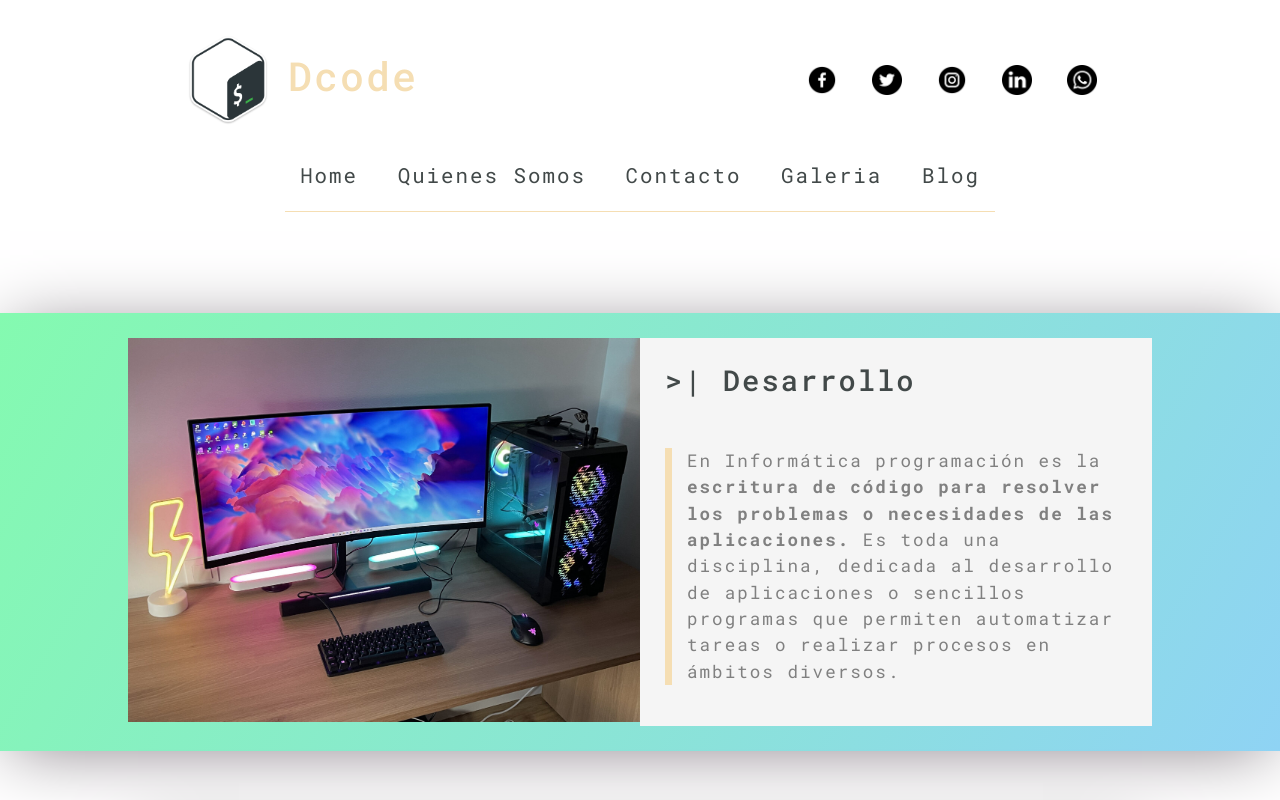
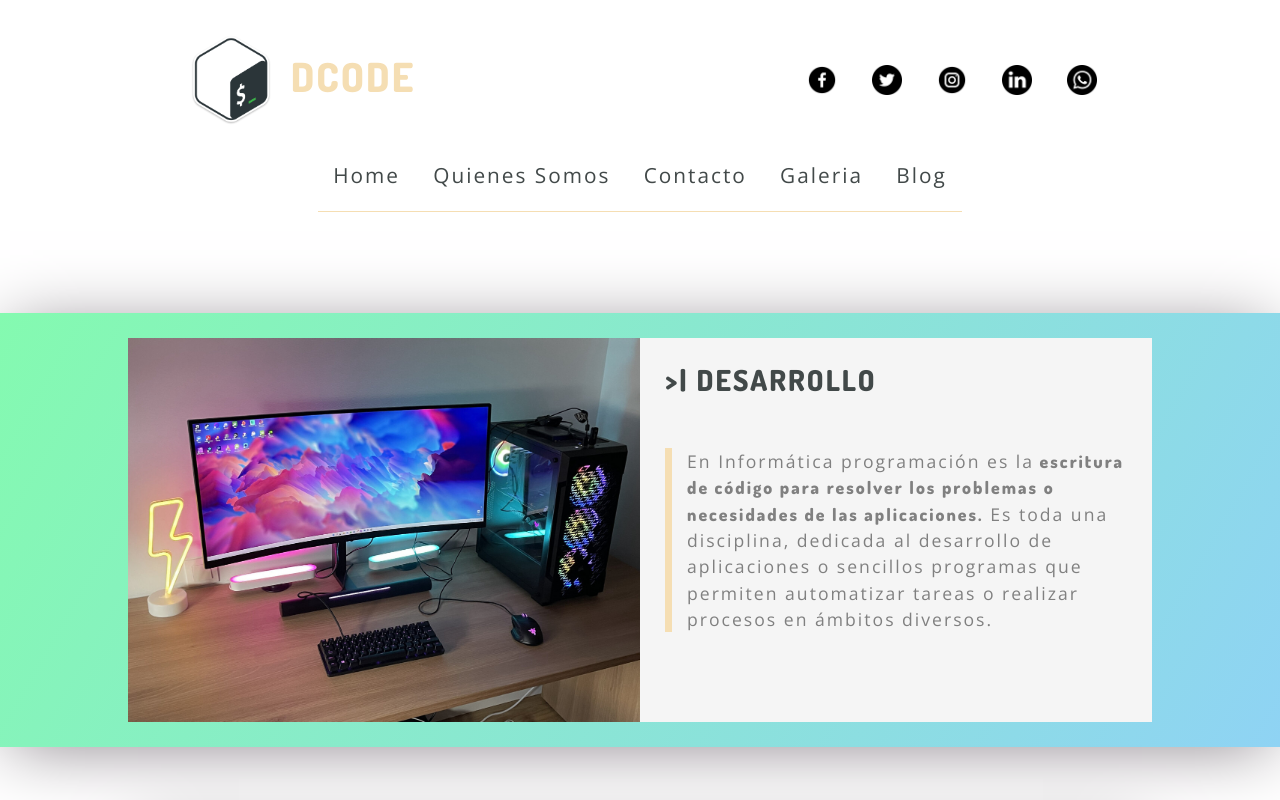
Before and after one commit to dacerb/coder.github.io, a website: page index.html in a window 1280 px wide. Shown: the top 800 px of the page. Drawn offline with nearby package versions, Linux system fonts and the light colour scheme; files that its build step writes are made by us from their sources.

Commit message:
ajustes tipograficos por variables

```diff
--- a/scss/base/_base.scss
+++ b/scss/base/_base.scss
@@ -4,6 +4,14 @@
     font-family: $frist-font;
 }
 
+p, a {
+    font-family: $secondary-font;
+}
+
+h1, h2, h3, h4{
+    font-weight: 900;
+    text-transform: uppercase;
+}
 
 .shadow_box {
     -webkit-box-shadow: 0px 7px 66px -10px rgba(133,126,133,1);
--- a/scss/utils/_imports.scss
+++ b/scss/utils/_imports.scss
@@ -1 +1 @@
-@import url('https://fonts.googleapis.com/css?family=Roboto+Mono:400,500,700|Roboto+Slab:400,700|Roboto:400,500,700,900&display=swap');
+@import url('https://fonts.googleapis.com/css2?family=Dosis:wght@200;300;400;600;800&family=Open+Sans:ital,wght@0,300;0,400;0,500;0,600;0,700;0,800;1,300;1,400;1,500;1,600;1,800&family=Oswald:wght@200;300;400;700&display=swap');
--- a/scss/utils/_variables.scss
+++ b/scss/utils/_variables.scss
@@ -27,6 +27,6 @@ $space-letter-copyright: 10px;
 
 
 // Fuentes
-$frist-font: 'Roboto mono', monospace;
-$secondary-font: 'Roboto mono', monospace;
-$tertiary-font: 'Roboto mono', monospace;
+$frist-font: 'Dosis', sans-serif;
+$secondary-font: 'Open Sans', sans-serif;
+$tertiary-font: 'Oswald', sans-serif;
```
Also changed, not shown: css/styles.css.
